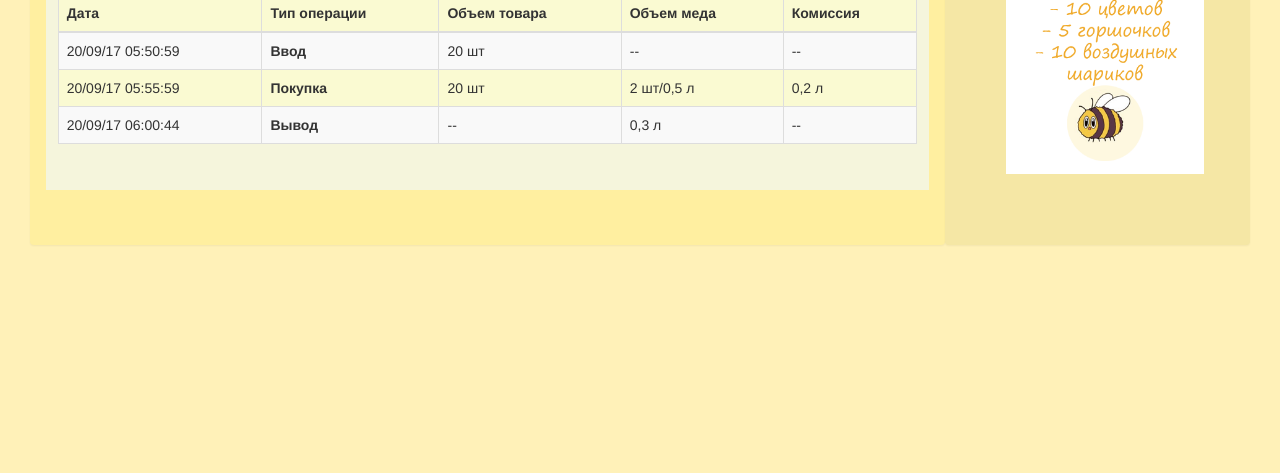
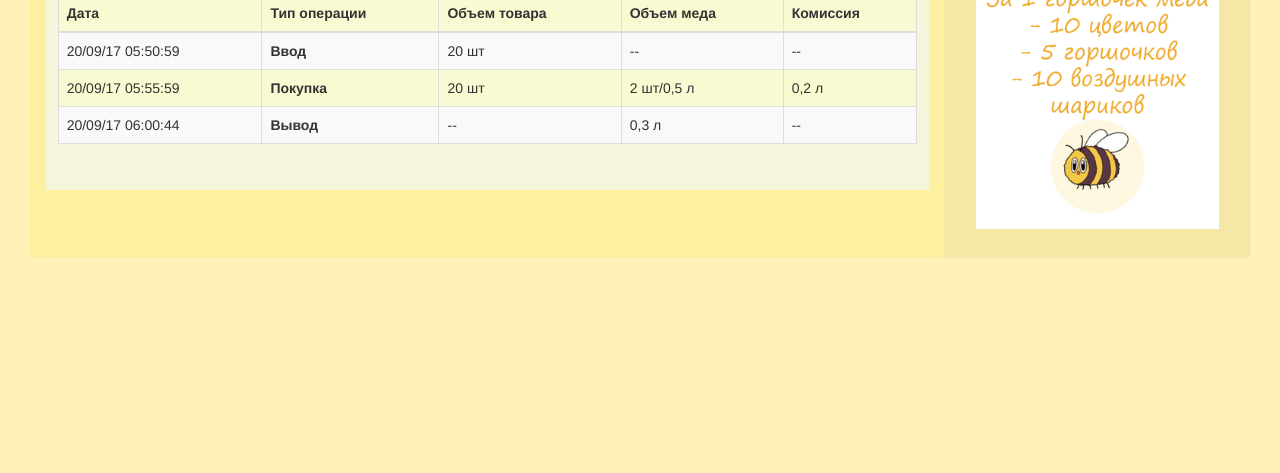
Before and after one commit to kpodranyuk/business-the-pooh, a website: page static/resources/userLk.html in a window 1280 px wide. Shown: the part 327-800 px from the top of the page. Drawn offline with nearby package versions, Linux system fonts and the light colour scheme; files that its build step writes are made by us from their sources; files whose address does not match are found by name.

Commit message:
Исправление отступов при отображении курса.

```diff
--- a/static/resources/userLk.html
+++ b/static/resources/userLk.html
@@ -60,9 +60,10 @@
                 </div>
               </div>
               <div id="history" class="tab-pane fade in active">
-                <div class="container col-md-12" style="background-color:beige; padding:20pt">
+                <div class="container col-sm-12 col-md-12 col-lg-12" style="background-color:beige; padding:20pt">
                   <div class="row content">
                         <h2>История операций</h2>
+
                         <div class="table-responsive">
                         <table class="table table-bordered table-striped table-hover" style="background-color:lightgoldenrodyellow">
                           <thead>
@@ -100,6 +101,7 @@
                         </table>
                       </div>
                   </div>
+
                 </div>
               </div>
               <div id="money" class="tab-pane fade">
@@ -155,12 +157,10 @@
           </div>
         </div>
         <!-- Курс -->
-        <div class="row" style="margin-top: 30pt; padding: 0pt">
-          <div class="col-xs-1 col-sm-1 col-md-1 col-lg-1"></div>
-          <div class="col-xs-10 col-sm-10 col-md-10 col-lg-10">
+        <div class="row content" style="margin-top: 30pt; padding: 0pt">
+          <div class="col-xs-12 col-sm-12 col-md-12 col-lg-12">
             <img class="img-responsive" src="images/course.png" />
           </div>
-          <div class="col-xs-1 col-sm-1 col-md-1 col-lg-1"></div>
         </div>
       </div>
     </div>
```
